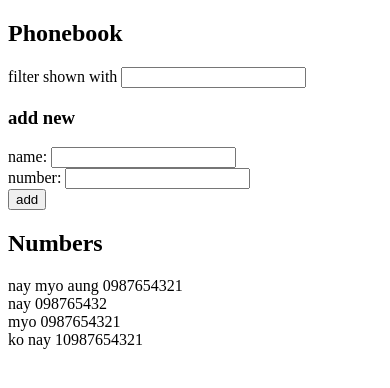
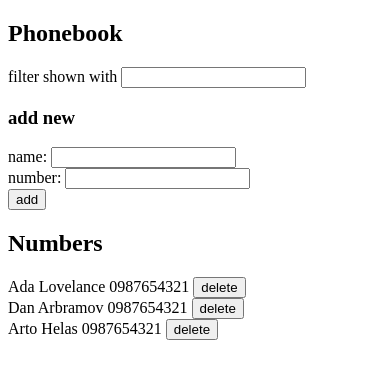
Before and after one commit to konay-nma/fullstackopen-exercises, a React (Create React App) app in the folder part2/phonebook/: page / in a window 390 px wide. Shown: the top 388 px of the page. Built offline with nearby package versions, Linux system fonts and the light colour scheme; data requests are answered from the project's data file.

Commit message:
phonebook 2.17

```diff
--- a/part2/phonebook/db.json
+++ b/part2/phonebook/db.json
@@ -1,24 +1,19 @@
 {
   "persons": [
     {
-      "id": 1,
-      "name": "nay myo aung",
-      "number": "0987654321"
+      "name": "Ada Lovelance",
+      "number": "0987654321",
+      "id": 2
     },
     {
-      "id": 2,
-      "name": "nay",
-      "number": "098765432"
+      "name": "Dan Arbramov",
+      "number": "0987654321",
+      "id": 3
     },
     {
-      "id": 3,
-      "name": "myo",
-      "number": "0987654321"
-    },
-    {
-      "id": 4,
-      "name": "ko nay",
-      "number": "10987654321"
+      "name": "Arto Helas",
+      "number": "0987654321",
+      "id": 4
     }
   ]
 }
--- a/part2/phonebook/src/App.js
+++ b/part2/phonebook/src/App.js
@@ -17,7 +17,7 @@ const App = () => {
     console.log('button clicked', e.target)
     if (newName === '' || newNumber === '') return
     const alreadyAdd = persons.find(person => newName.trim() === person.name)
-    console.log('already',alreadyAdd)
+    console.log('already', alreadyAdd)
     alreadyAdd === undefined ?
       addPerson(newName, newNumber)
       // setPersons([...persons, { name: newName, number: newNumber }])
@@ -28,7 +28,7 @@ const App = () => {
   }
 
   const addPerson = (newName, newNumber) => {
-    const newObj = {id : persons.length +1 ,name: newName, number: newNumber}
+    const newObj = { name: newName, number: newNumber }
     service
       .create(newObj)
       .then(addPerson => {
@@ -59,6 +59,18 @@ const App = () => {
       })
   }, [])
 
+  const onDelete = id => {
+    const deletePerson = persons.find(person => id === person.id)
+    const isDeleted = window.confirm(`Delted ${deletePerson.name}?`)
+    const afterDeleted = persons.filter(person => id !== person.id)
+    if (!isDeleted) return
+    service
+      .deletePerson(id)
+      .then(res => {
+        setPersons(afterDeleted)
+      })
+  }
+
   return (
     <div>
       <h2>Phonebook</h2>
@@ -70,7 +82,9 @@ const App = () => {
         handlePhoneChange={handlePhoneChange}
         newName={newName} newNumber={newNumber} />
       <h2>Numbers</h2>
-      <Persons personsToShow={personsToShow} />
+      {
+        personsToShow.map(person => <Persons person={person} key={person.id} onDelete={() => onDelete(person.id)} />)
+      }
     </div>
   )
 }
--- a/part2/phonebook/src/component/Persons.js
+++ b/part2/phonebook/src/component/Persons.js
@@ -1,3 +1,3 @@
 import React from 'react';
-const Persons = ({ personsToShow }) => <>{personsToShow.map(person => <div key={person.id}> {person.name} {person.number}</div>)} </>
+const Persons = ({ person, onDelete }) => <><div> {person.name} {person.number} <button onClick = {()=> onDelete(person.id)}>delete</button></div></>
 export default Persons
--- a/part2/phonebook/src/service/service.js
+++ b/part2/phonebook/src/service/service.js
@@ -13,7 +13,7 @@ const create = newObj => {
 }
 
 const deletePerson = id => {
-    const request = axios.delete(url, id)
+    const request = axios.delete(`${url}/${id}`)
     return request.then(res => res.data)
 }
 
```
